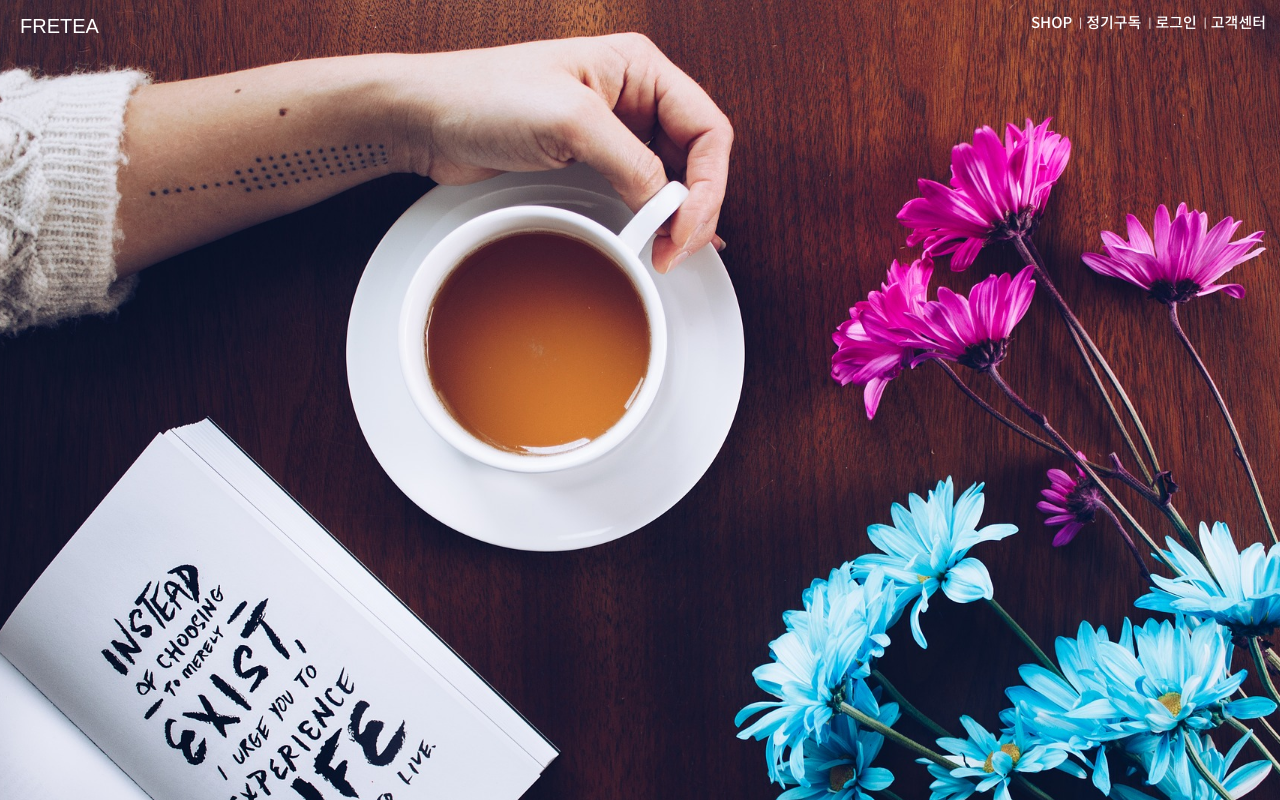
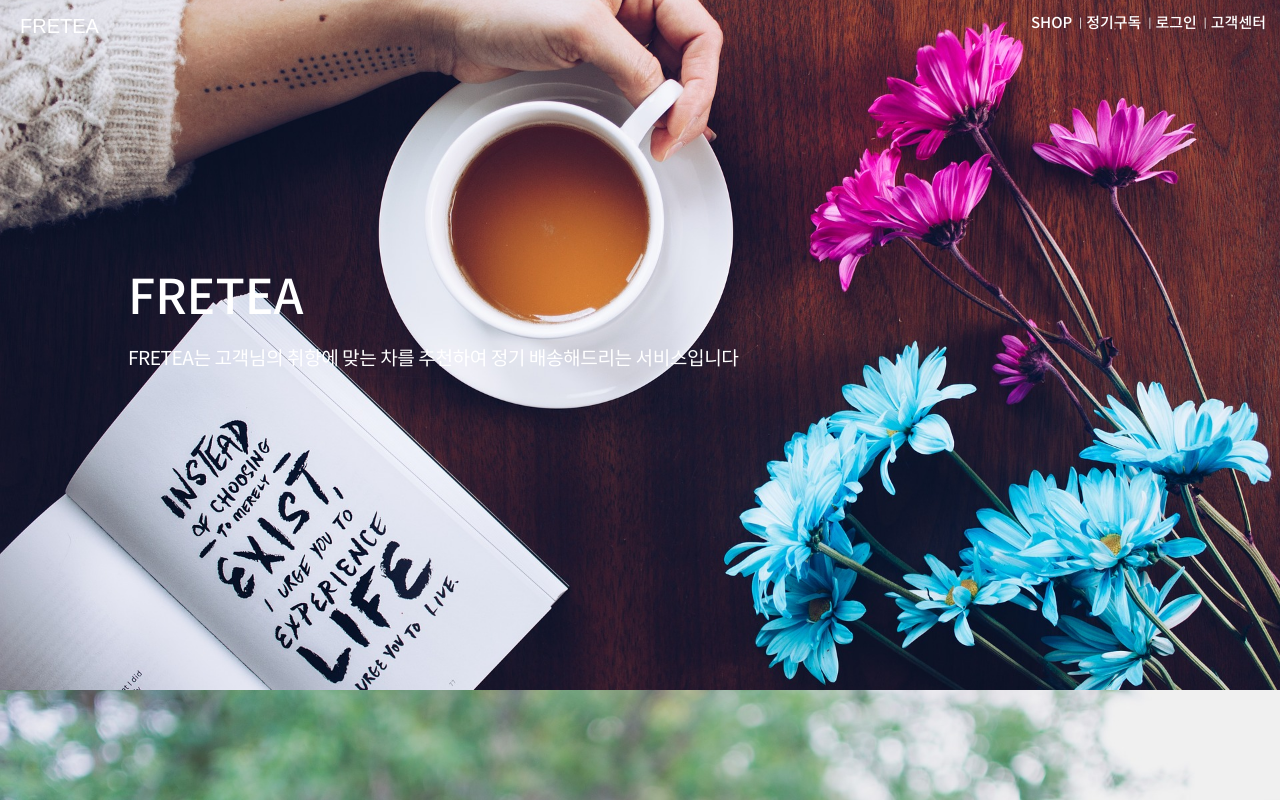
Before and after one commit to jo-narae/fretea, a Vue app: page /#/ in a window 1280 px wide. Shown: the top 800 px of the page. Built offline with nearby package versions, Linux system fonts and the light colour scheme; a web font is replaced by a local one.

Commit message:
이미지 높이 가변적 조정

```diff
--- a/src/assets/style/main.scss
+++ b/src/assets/style/main.scss
@@ -5,6 +5,7 @@ div[role="about"] {
 		height: 60rem;
 		background-size: cover;
 		background-position: 50% 50%;
+		transition: 0.3s ease;
 	}
 	.about-title {
 		@extend .medium;
@@ -20,8 +21,9 @@ div[role="about"] {
 		letter-spacing: -0.5px;
 	}
 	.about-content {
-		position: absolute;
+		position: relative;
 		z-index: 10;
+		text-align: left;
 		color: $color_white;
 		font-weight: 400;
 		vertical-align: middle;
--- a/src/components/Main.vue
+++ b/src/components/Main.vue
@@ -29,7 +29,7 @@ export default {
         { path: "/static/img/main_one.jpg" },
         { path: "/static/img/main_two.jpg", right: true },
         { path: "/static/img/main_three.jpg", right: true },
-        { path: "/static/img/6.jpg" },
+        { path: "/static/img/main_four.jpg" },
       ],
       sliderImagePath: [
         { path: "/static/img/tea.jpg" },
@@ -43,5 +43,17 @@ export default {
       ]
     }
   },
+  methods: {
+    heightResize() {
+      const aboutImage = document.querySelectorAll('.about-image');
+      for (let i = 0; i < aboutImage.length; i += 1) {
+        aboutImage[i].style.height = (window.outerHeight-110) + 'px';
+      }
+    },
+  },
+  mounted () {
+    window.addEventListener('load', this.heightResize);
+    window.addEventListener('resize', this.heightResize);
+  }
 }
 </script>
--- a/src/components/main/About.vue
+++ b/src/components/main/About.vue
@@ -11,7 +11,15 @@
       <div class="about-image"></div>
     </div> -->
     <div v-for="(images, k) in imagePath" :key="k">
-      <div class="about-image" :class="[images.right === true ? 'about-image-right' : '']" :style="{backgroundImage: `url(${images.path})`}"></div>
+      <div class="about-image" :class="[images.right === true ? 'about-image-right' : '']" :style="{backgroundImage: `url(${images.path})`}">
+        <div class="about-content">
+          <div class="about-title">Fretea</div>
+          <div class="about-detail">
+            Fretea는 고객님의 취향에 맞는 차를 추천하여
+            정기 배송해드리는 서비스입니다
+          </div>
+        </div>
+      </div>
     </div>
   </div>
 </template>
```
